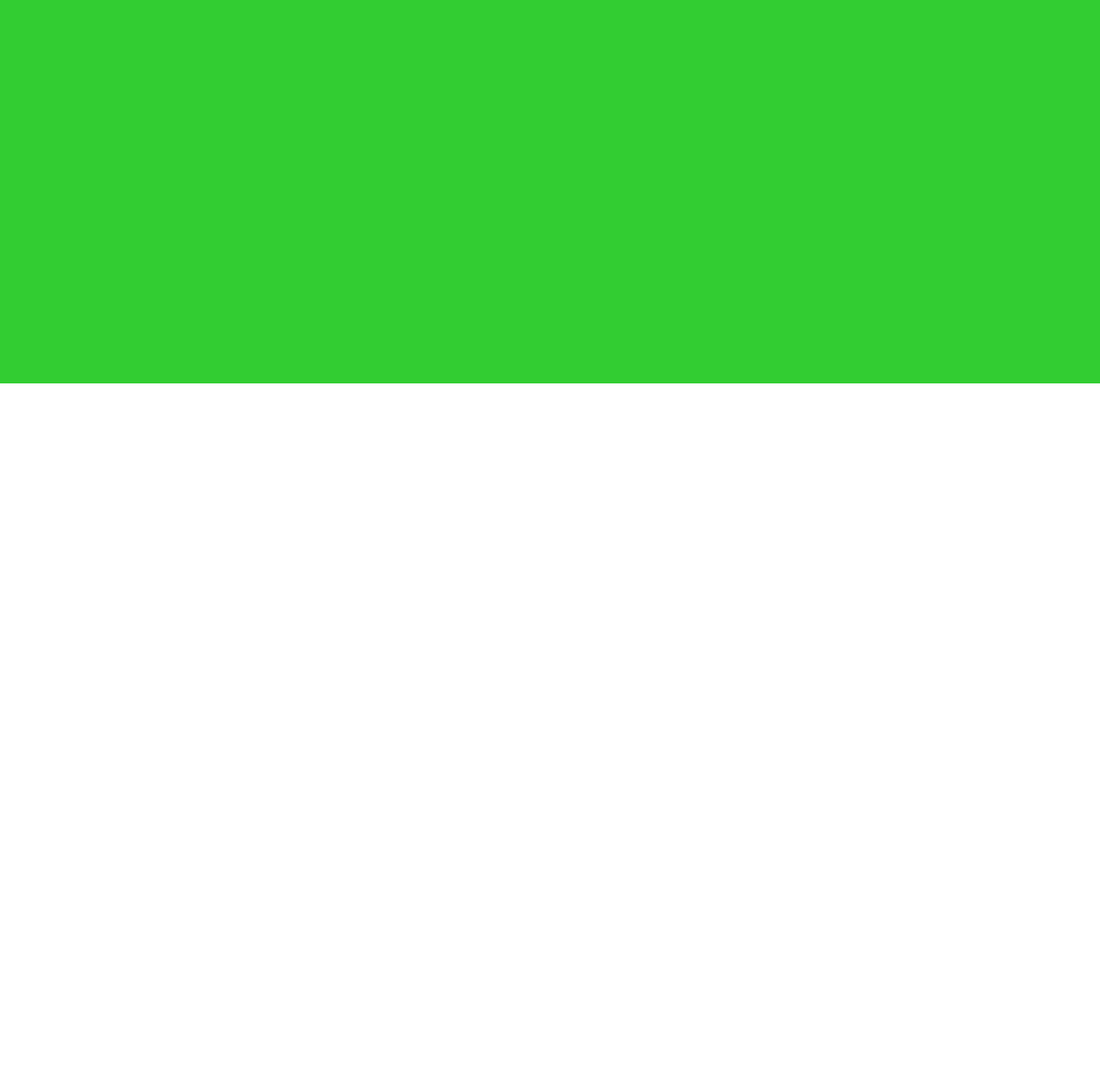
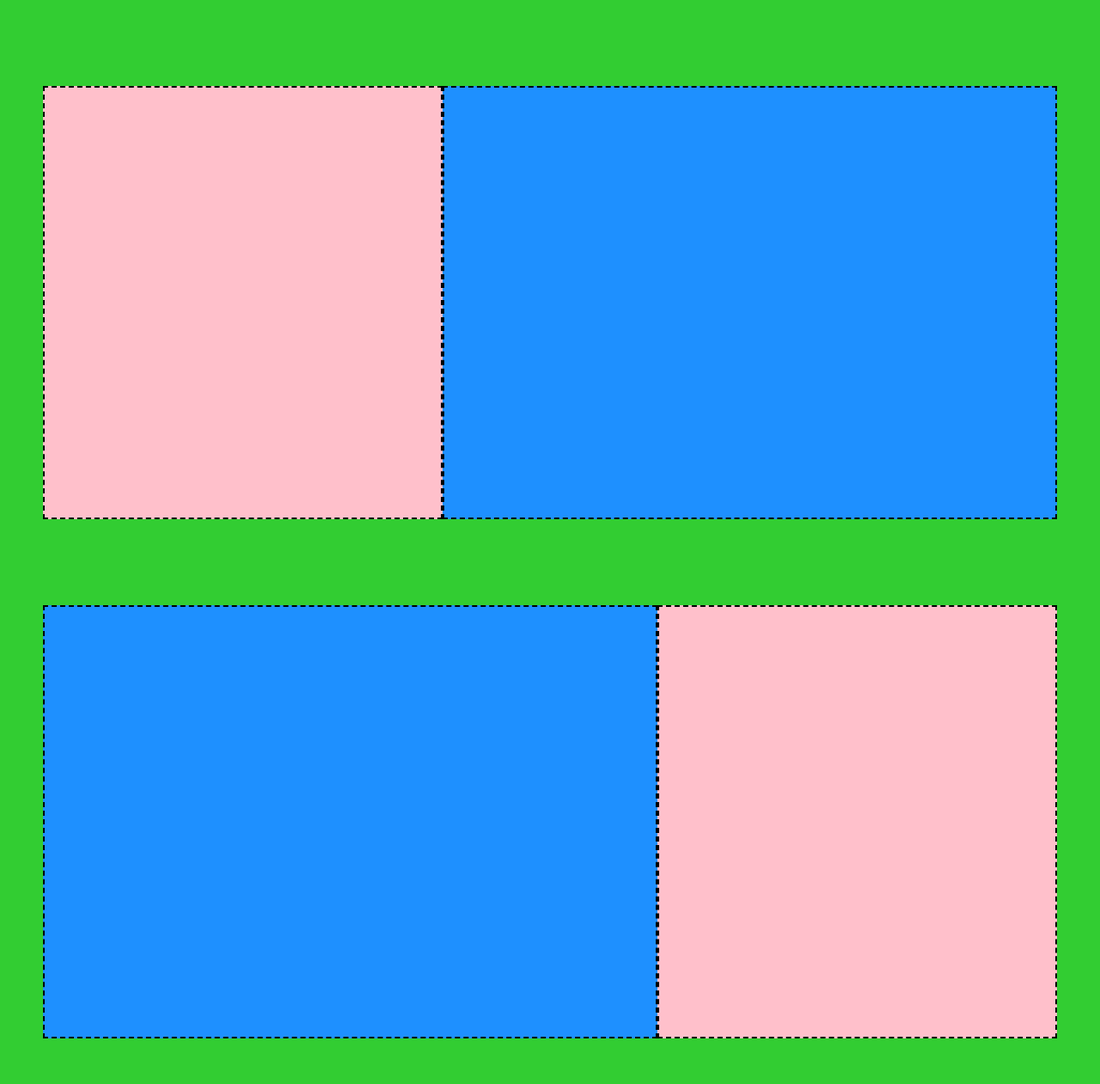
Before and after one commit to MLaz95/htmlcss-struttura-discord, a plain HTML site: page index.html in a window 1280 px wide. Shown: the part 1124-2385 px from the top of the page at 86% size. Before the commit the page ends 1570 px from the top, so only its background shows below. Drawn offline with Linux system fonts and the light colour scheme.

Commit message:
aggiunte rimanenti sezioni con due blocchi

```diff
--- a/index.html
+++ b/index.html
@@ -37,8 +37,18 @@
             <div class="pink"></div>
         </div>
     </section>
-    <section></section>
-    <section></section>
+    <section>
+        <div class="style-2">
+            <div class="blue"></div>
+            <div class="pink"></div>
+        </div>
+    </section>
+    <section>
+        <div class="style-1">
+            <div class="blue"></div>
+            <div class="pink"></div>
+        </div>
+    </section>
     <section></section>
     <section></section>
     <!-- end page content -->
--- a/style.css
+++ b/style.css
@@ -71,6 +71,7 @@ section{
 }
 /* end test */
 
+/* section with main block on the left */
 .style-1{
     display: flex;
     justify-content: center;
@@ -78,16 +79,32 @@ section{
     margin: auto;
     max-width: 1190px;
 }
+/* end section with main block on the left */
+
 
 .blue{
     width: 715px;
     padding-bottom: 500px;
 
     background-color: #1E90FF;
+    border: 2px dashed black;
 }
 
 .pink{
     flex-grow: 1;
 
     background-color: #FFC0CB;
+    border: 2px dashed black;
 }
+
+/* section with main block on the right */
+.style-2{
+    display: flex;
+    justify-content: center;
+
+    margin: auto;
+    max-width: 1190px;
+
+    flex-direction: row-reverse;
+}
+/* end section with main block on the right */
```
